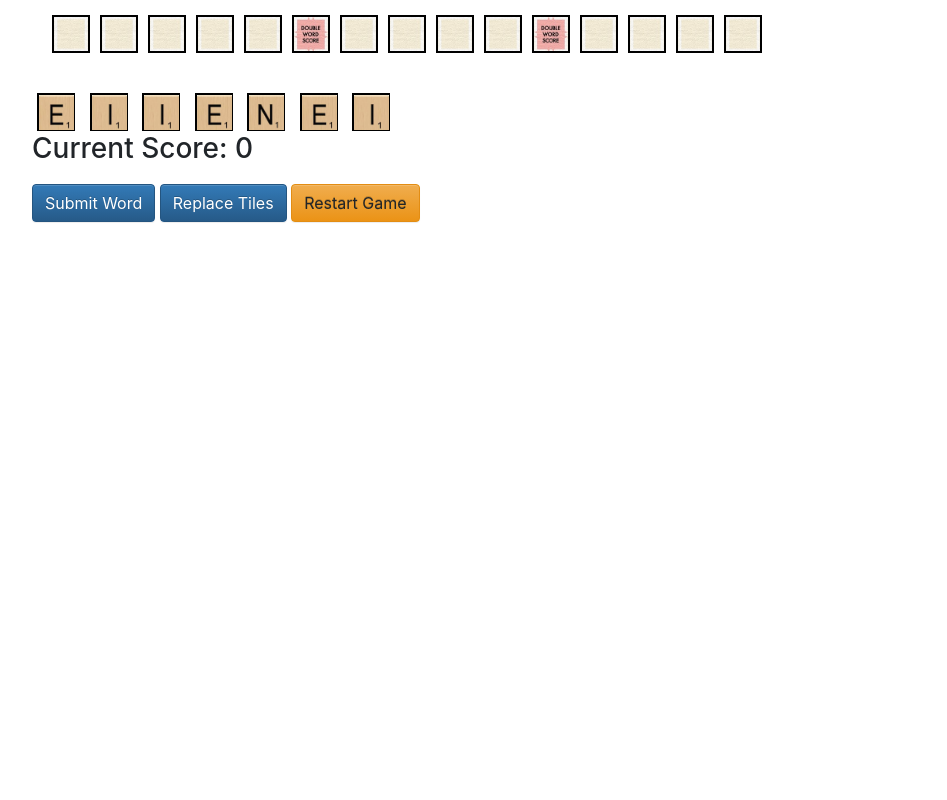
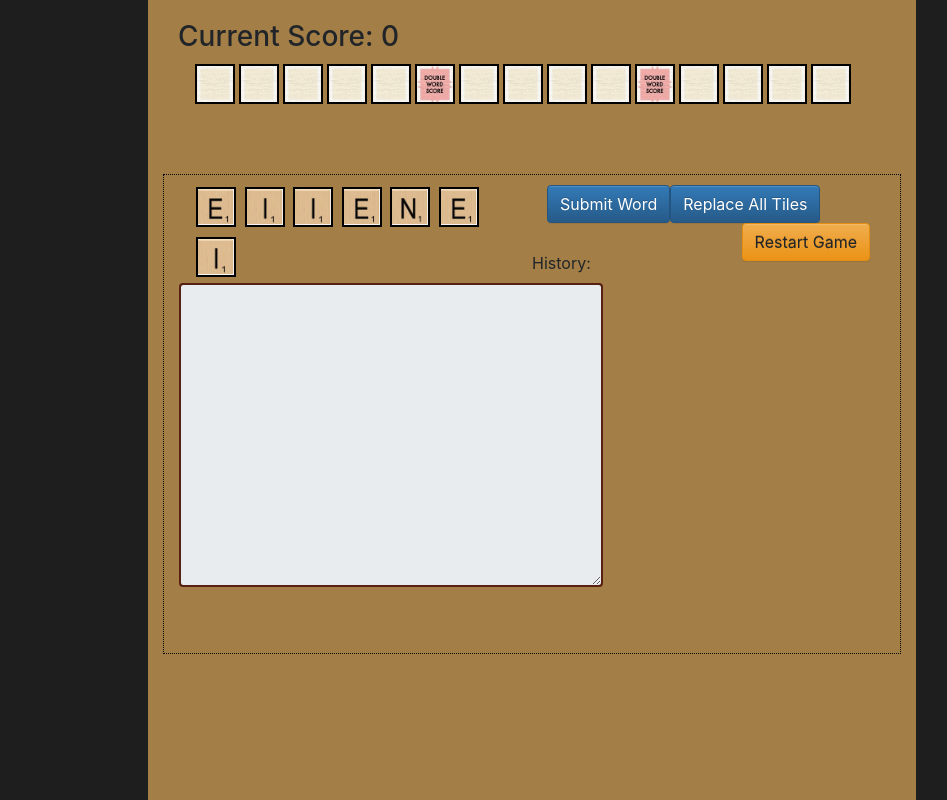
Before and after one commit to Kevoot/GUI_Course, a PHP site: page /final/index.html in a window 1280 px wide. Shown: the whole page, without its empty margins (108-1055 px from the left). Run offline with PHP 8.4, Linux system fonts and the light colour scheme.

Commit message:
Completed final assignment

```diff
--- a/final/css/main.css
+++ b/final/css/main.css
@@ -1,12 +1,101 @@
-#content {
-  width: 1000px;
-  margin: auto;
+/**
+ *	File: https://kevoot.github.io/GUI_Course/final/css/main.css
+ *  Assignment 9: Implementing a Bit of Scrabble with Drag-and-Drop
+ *	Name: Kevin Holmes
+ *	Email: kevin_holmes@student.uml.edu
+ * 	Status: CS Undergrad
+ *	Last Modified: 12/19/2018 3:34PM
+ *  Description: CSS transitions for the holders of both the rack and
+ *               game board spaces are set here to provide visual
+ *               clarity to the user. Other than that, very basic layout
+ *               setting on each container.
+ */
+
+body {
+  background-color: rgb(30, 30, 30);
 }
 
+/*
+ * Set the size contraints on the main container
+ */
+#content {
+  width: 60%;
+  height: 800px;
+  margin: 0px auto;
+  background-color: rgb(163, 126, 70);
+}
+
+/*
+ * Make the input section stand out with a border and separate layout
+ */
+#input {
+  border: dotted 1px black;
+  top: 50px;
+  position: relative;
+  margin: 0px auto;
+  height: 60%;
+}
+
+/*
+ * Space out the rack and buttons from the top of the input board
+ */
+#playerpieces, #buttoncontainer  {
+  top: 10px;
+}
+
+/*
+ * Center the row of game board squares with the score text situated above it
+ */
+#gameboard, #scorecontainer {
+  top: 20px;
+  margin: 0px auto;
+}
+
+/*
+ * Force buttons and player pieces to the left of their respective forms
+ */
+#submit, #reroll, #playerpieces {
+  float: left;
+}
+
+/*
+ * Force container for buttons to the right of the rack, and restart button further from normal play buttons
+ */
+#restart, #buttoncontainer {
+  float: right;
+}
+
+/*
+ * Situate the label above and left of the history textarea
+ */
+#historytextlabel {
+  margin-top: 10%;
+  display: block;
+}
+
+/*
+ * Nice and noticeable
+ */
+#errortext {
+  color: rgb(177, 50, 50);
+}
+
+/*
+ * history text area should be left justified below the rack
+ */
+.brown-border textarea {
+  border: 2px solid #572013;
+  width: 60%;
+  float: left;
+}
+
+/*
+ * Each box needs static square dimensions. The background image itself
+ * will be inserted programmatically
+ */
 .box {
   height: 35px;
   width: 35px;
-    /*background-image: url("../img/Scrabble_Tile_Blank.jpg");*/
   background-image: none;
   background-size: cover;
   position: relative;
@@ -15,153 +104,50 @@
   cursor: pointer;
 }
 
+/*
+ * Change the border on items being dragged
+ */
 .held {
   border: solid 1px black;
 }
 
+/*
+ * holder and double holder are responsible for receiving the boxes. They are square but slightly
+ * larger to accomodate. Should always go next to one another
+ */
 .holder, .double-holder {
-    height: 38px;
-    width: 38px;
-    margin: 5px;
+  height: 40px;
+  width: 40px;
+  margin: 2px;
   border: solid 2px black;
   background-size: cover;
   display: inline-block;
 }
 
+/*
+ * blank board square (or rack space)
+ */
 .holder {
   background-image: url("../img/back_blank.jpg");
 }
 
+/*
+ * For game board spaces with a multiplier
+ */
 .double-holder {
   background-image: url("../img/back_double_word.jpg");
 }
 
+/*
+ * When hovering over an empty holder, swap the board to be visually apparent
+ */
 .hovered {
   border: dotted 5px black;
 }
 
+/*
+ * Force tile invisible when dragStart is called
+ */
 .invisible {
   display: none;
 }
-
-  #container {
-    top: 10px;
-    position: relative;
-  }
-
-  #playerpieces, #button-container {
-      top: 10px;
-      position: relative;
-  }
-
-  .letter-tile {
-    background-image: none;
-  }
-
-  .a-tile {
-    background-image: url("../img/Scrabble_Tile_A.jpg");
-  }
-
-  .b-tile {
-    background-image: url("../img/Scrabble_Tile_B.jpg");
-  }
-
-  .c-tile {
-    background-image: url("../img/Scrabble_Tile_C.jpg");
-  }
-
-  .d-tile {
-    background-image: url("../img/Scrabble_Tile_D.jpg");
-  }
-
-  .e-tile {
-    background-image: url("../img/Scrabble_Tile_E.jpg");
-  }
-
-  .f-tile {
-    background-image: url("../img/Scrabble_Tile_F.jpg");
-  }
-
-  .g-tile {
-    background-image: url("../img/Scrabble_Tile_G.jpg");
-  }
-
-  .h-tile {
-    background-image: url("../img/Scrabble_Tile_H.jpg");
-  }
-
-  .i-tile {
-    background-image: url("../img/Scrabble_Tile_I.jpg");
-  }
-
-  .j-tile {
-    background-image: url("../img/Scrabble_Tile_J.jpg");
-  }
-
-  .k-tile {
-    background-image: url("../img/Scrabble_Tile_K.jpg");
-  }
-
-  .l-tile {
-    background-image: url("../img/Scrabble_Tile_L.jpg");
-  }
-
-  .m-tile {
-    background-image: url("../img/Scrabble_Tile_M.jpg");
-  }
-
-  .n-tile {
-    background-image: url("../img/Scrabble_Tile_N.jpg");
-  }
-
-  .o-tile {
-    background-image: url("../img/Scrabble_Tile_O.jpg");
-  }
-
-  .p-tile {
-    background-image: url("../img/Scrabble_Tile_P.jpg");
-  }
-
-  .q-tile {
-    background-image: url("../img/Scrabble_Tile_Q.jpg");
-  }
-
-  .r-tile {
-    background-image: url("../img/Scrabble_Tile_R.jpg");
-  }
-
-  .s-tile {
-    background-image: url("../img/Scrabble_Tile_S.jpg");
-  }
-
-  .t-tile {
-    background-image: url("../img/Scrabble_Tile_T.jpg");
-  }
-
-  .u-tile {
-    background-image: url("../img/Scrabble_Tile_U.jpg");
-  }
-
-  .v-tile {
-    background-image: url("../img/Scrabble_Tile_V.jpg");
-  }
-
-  .w-tile {
-    background-image: url("../img/Scrabble_Tile_W.jpg");
-  }
-
-  .x-tile {
-    background-image: url("../img/Scrabble_Tile_X.jpg");
-  }
-
-  .y-tile {
-    background-image: url("../img/Scrabble_Tile_Y.jpg");
-  }
-
-  .z-tile {
-    background-image: url("../img/Scrabble_Tile_Z.jpg");
-  }
-
-  .blank-tile {
-    background-image: url("../img/Scrabble_Tile_BLANK.jpg");
-  }
--- a/final/index.html
+++ b/final/index.html
@@ -1,23 +1,16 @@
 <!--
-	File: https://kevoot.github.io/GUI_Course/hw6/index.html
-	Assignment 6: Creating an Interactive Table
+
+    File: https://kevoot.github.io/GUI_Course/final/index.html
+    Assignment 9: Implementing a Bit of Scrabble with Drag-and-Drop
     	Name: Kevin Holmes
     	Email: kevin_holmes@student.uml.edu
     	Status: CS Undergrad
-	Last Modified: 11/12/2018 6:25PM
-    Description: This page gives the user input elements to enter in
-        values for the start and end of two number ranges, x and y.
-        x and y are used to dynamically (programmatically) generate
-        a multiplication table styled with css. It has error handling
-        in the form of a validation function checkValues(). If the
-        input has and errors such as range too large, or the range
-        values being flip-flopped, a popup modal will appear which
-        will describe and where to find the errors.
+    	Last Modified: 12/19/2018 3:34PM
+    Description: This file is fairly simple in terms of layout as
+                 many of the elements are generated or handled
+                 programmatically in js. Really all that's needed
+                 here is a few containers to apply CSS to.
 
-    This file: The html for layout. Some elements such as the table
-        and the modal text do not yet have any children. These
-        elements have their children generated programmatically
-        during runtime.
 -->
 
 <!DOCTYPE html>
@@ -44,14 +37,22 @@
 </head>
 
 <body>
-    <div id="content">
-    <div id="gameboard">
+    <div id="content" class="col-md-12">
+        <div id="scorecontainer" class="col-md-12">
+            <h3 id="score">Current Score: 0</h3>
+        </div>
+        <div id="gameboard" class="col-md-12">
             <!--Populated programmatically-->
         </div>
-    <br >
+        <br>
+        <!-- Hidden initially, shown if a gap is found in user words -->
+        <div id="errorcontainer">
+            <h3 id="errortext"></h3>
+        </div>
 
-    <!--Player tiles-->
-    <div id="playerpieces">
+        <div id="input" class="col-md-12">
+            <!--Player tile rack and pieces-->
+            <div id="playerpieces" class="col-md-6">
                 <div id="playerHolder0" class="holder">
                     <div class="box" draggable="true"></div>
                 </div>
@@ -74,17 +75,22 @@
                     <div class="box" draggable="true"></div>
                 </div>
             </div>
-    <div>
-        <h3 id="score">Current Score: 0</h3>
+            <div id="buttoncontainer" class="col-md-6">
+                <button type="button" class="btn btn-primary" id="submit">Submit Word</button>
+                <button type="button" class="btn btn-primary" id="reroll">Replace All Tiles</button>
+                <button type="button" class="btn btn-warning" id="restart">Restart Game</button>
             </div>
-    <div id="button-container">
-        <button type="button" class="btn btn-primary" id="submit">Submit Word</button>
-        <button type="button" class="btn btn-primary" id="reroll">Replace Tiles</button>
-        <button type="button" class="btn btn-warning" id="reset">Restart Game</button>
+            <!-- Keeps a running log of plays by user-->
+            <div class="form-group brown-border">
+                <label for="historytext" id="historytextlabel">History:</label>
+                <textarea class="form-control" id="historytext" readonly="true" rows="12"></textarea>
+            </div>
         </div>
     </div>
 
+    <!-- Data structure holding enumeration of tiles and correlated values-->
     <script src="./js/tileConfig.js"></script>
+
     <script src="./js/main.js"></script>
 </body>
 
--- a/final/js/main.js
+++ b/final/js/main.js
@@ -1,34 +1,46 @@
-function createBoard() {
-    let str = '<div id="container"><div class="col-md-12">';
-    for (let i = 0; i < BOARD_WIDTH; i++) {
-        if (i === 5 || i === 10) {
-            str += '<div class="holder double-holder boardHolder" id="holder' + i + '"></div>';
-        }
-        else {
-            str += '<div class="holder boardHolder" id="holder' + i + '"></div>';
-        }
-    }
-    str += '</div>'
-
-    return str;
-}
+/**
+ *	File: https://kevoot.github.io/GUI_Course/final/js/main.js
+ *  Assignment 9: Implementing a Bit of Scrabble with Drag-and-Drop
+ *	Name: Kevin Holmes
+ *	Email: kevin_holmes@student.uml.edu
+ * 	Status: CS Undergrad
+ *	Last Modified: 12/19/2018 3:34PM
+ *  Description: The main idea here is to mirror changes between
+ *               the visual elements being changed, and the gameBoard
+ *               data structure so it will be easy to update scores and
+ *               manipulate the data
+ *
+ *  This file: Contains all of the jquery handlers, error handling, and
+ *             manipulation of the game board data structure itself. Also
+ *             contained within is all of the page's initialization steps
+ *
+ *  NOTE: No extra credit was attempted in this version, so only one row
+ *        of tiles for the gameboard and no word checking
+ */
 
 const BOARD_WIDTH = 15;
 
+// data model of the board's placed pieces, values, and status if it is played during current turn or not
 let gameBoard = [];
 
-let boxes = [];
+// Bag of all tiles filled by tileConfig
 let tileBag = [];
+
+// Currently dragging box
 let curBox;
-let curDraggingLetter = "";
+
+// Running total score for current game
 let curScore;
 
+/**
+ * initializes the set of useable tiles, the gameboard data structure, and adds listeners to boxes/holders
+ */
 function init() {
     createTileBag();
-    createGameBoard();
-    document.getElementById("gameboard").innerHTML = createBoard();
+    createGameBoardData();
+    document.getElementById("gameboard").innerHTML = createBoardDiv();
 
-    boxes = document.getElementsByClassName('box');
+    let boxes = document.getElementsByClassName('box');
     for (let box of boxes) {
         box.addEventListener("dragstart", handleDragStart);
         box.addEventListener("dragend", handleDragEnd);
@@ -48,6 +60,27 @@ function init() {
     curScore = 0;
 }
 
+/**
+ * Writes a new board into the container. Also adds two multiplier squares to the row
+ */
+function createBoardDiv() {
+    let str = '<div id="container"><div class="col-md-12">';
+    for (let i = 0; i < BOARD_WIDTH; i++) {
+        if (i === 5 || i === 10) {
+            str += '<div class="holder double-holder boardHolder" id="holder' + i + '"></div>';
+        }
+        else {
+            str += '<div class="holder boardHolder" id="holder' + i + '"></div>';
+        }
+    }
+    str += '</div>'
+
+    return str;
+}
+
+/**
+ * iterates through each letter and pushes that number of tiles of that letter to the "bag"
+ */
 function createTileBag() {
     for (let element in tileConfig) {
         for (let i = 0; i < tileConfig[element].count; i++) {
@@ -56,7 +89,10 @@ function createTileBag() {
     }
 }
 
-function createGameBoard() {
+/**
+ * Initializes the game board data structure and sets the locations for score multipliers
+ */
+function createGameBoardData() {
     for (let i = 0; i < BOARD_WIDTH; i++) {
         // Set slots 5 and 10 as double word score
         let multiplier = false;
@@ -68,33 +104,60 @@ function createGameBoard() {
     }
 }
 
+/**
+ * @summary Removes the value from the current holder in prepartion for placing in the new holder.
+ * @param {DragEvent} evt item that is being dragged
+ */
 function handleDragStart(evt) {
     this.className += " held"
 
     setTimeout(() => this.className = "invisible", 0);
     curBox = this;
+    let holderNumber = "";
 
-    let holderNumber = parseInt(evt.target.id.substring(6));
+    if (this.className.indexOf("holder") !== -1) {
+        holderNumber = parseInt(evt.target.id.substring(6));
+    }
+    else {
+        holderNumber = parseInt(evt.target.parentElement.id.substring(6));
+    }
+
     if (!isNaN(holderNumber)) {
         gameBoard[holderNumber].currentLetter = undefined;
     }
 }
 
+/**
+ * @summary Removes the value from the current holder in prepartion for placing in the new holder.
+ * @param {DragEvent} evt item that is being dragged
+ */
 function handleDragEnd(evt) {
     this.className = "box"
 }
 
-function handleDragOver(e) {
-    e.preventDefault()
+/**
+ * @summary Stops unnecessary events from firing
+ * @param {DragEvent} evt item that is being dragged
+ */
+function handleDragOver(evt) {
+    evt.preventDefault()
 }
 
-function handleDragEnter(e) {
+/**
+ * @summary Swaps the class of a holder to visually show the tile can be placed at that location
+ * @param {DragEvent} evt item that is being dragged
+ */
+function handleDragEnter(evt) {
     if (curBox !== undefined && this.children.length < 1) {
-        e.preventDefault()
+        evt.preventDefault()
         this.className += " hovered"
     }
 }
 
+/**
+ * @summary Swaps the class if the tile wasn't dropped back to the default visual status
+ * @param {DragEvent} evt item that is being dragged
+ */
 function handleDragLeave(evt) {
     // If the holder already has something in it, don't allow.
     if (this.children.length > 0) {
@@ -118,6 +181,11 @@ function handleDragLeave(evt) {
     }
 }
 
+/**
+ * @summary Depending on whether or not it's the player rack or the gameboard, sets the class
+ *          to update the visual status and then write the letter to the gameboard location
+ * @param {DragEvent} evt item that is being dragged
+ */
 function HandleDrop(evt) {
     // If the holder already has something in it, don't allow.
     if (this.children.length > 0) {
@@ -152,6 +220,9 @@ function HandleDrop(evt) {
     }
 }
 
+/**
+ * @summary Randomly removes tiles from the tileBag and places it on the player's rack
+ */
 function fillPlayerTiles() {
     boxes = document.getElementsByClassName('box');
     for (let box of boxes) {
@@ -163,10 +234,11 @@ function fillPlayerTiles() {
     }
 }
 
+// On submit, find the first new letter, append leading letters from previous moves (if any), and find the
+// end markers. If the player has placed pieces with a gap, throws and error and doesn't submit move for scoring
 $(document).on('click', '#submit', () => {
     let startIndex = -1;
     let endIndex = -1;
-    let resultWord = "";
 
     // Find the first populated entry
     for (let i = 0; i < BOARD_WIDTH; i++) {
@@ -181,10 +253,19 @@ $(document).on('click', '#submit', () => {
         return;
     }
     else {
+        // Adjust to include anything attached directly to the front
+        if (startIndex > 0 && gameBoard[startIndex - 1].currentLetter) {
+            for (let i = startIndex - 1; i >= 0; i--) {
+                if (gameBoard[i].currentLetter && gameBoard[i].previouslySet) {
+                    startIndex = i;
+                }
+            }
+        }
+
         // Scan until the last letter is found
+        // No need to adjust here, it will accept if the piece was previously set
         for (let i = startIndex; i < BOARD_WIDTH; i++) {
             if (gameBoard[i].currentLetter) {
-                resultWord += gameBoard[i].currentLetter;
                 endIndex = i;
             }
             else {
@@ -192,9 +273,7 @@ $(document).on('click', '#submit', () => {
             }
         }
 
-        // Do some error checking now, previously played words shouldn't be factored into this
-        // This isn't strictly necessary when the board is a singular row, but in case it was
-        // 2D, this would be necessary.
+        // If there is a gap in pieces this round, throw an error
         if (endIndex !== (BOARD_WIDTH) - 1) {
             for (let i = endIndex + 1; i < BOARD_WIDTH; i++) {
                 if (gameBoard[i].currentLetter && !gameBoard[i].previouslySet) {
@@ -204,18 +283,41 @@ $(document).on('click', '#submit', () => {
             }
         }
 
+        // If by this point we haven't hit any issues, we can clear any previous errors
+        clearErrors();
+
         completeTurn(startIndex, endIndex);
     }
 });
 
+// Replaces all user tiles with new ones from the bag
 $(document).on('click', '#reroll', () => {
     dealTiles(true);
+    updateHistory("Replaced all tiles");
 })
 
+// Reinitializes all data structures and html elements to start a new game (except for the history textarea)
+$(document).on('click', '#restart', () => {
+    boxes = [];
+    tileBag = [];
+    gameBoard = [];
+    curBox = undefined;
+    curScore = 0;
+    $('#score').html("Current Score: 0");
+
+    init();
+    updateHistory("Started a new game!");
+})
+
+/**
+ * @summary Removes all event handlers for played areas so they cannot be manipulated in later turns. It then
+ *          calculates new score and updates information in history text area
+ * @param {number} start index of the start of the word
+ * @param {number} end  index of the end of the word
+ */
 function completeTurn(start, end) {
     for (let i = start; i <= end; i++) {
-        gameBoard[i].previouslySet = true;
-        // Remove event handlers for that piece
+        // Remove event handlers for that piece and holder
         let holder = document.getElementById('holder' + i);
         let box = holder.children[0];
 
@@ -226,18 +328,52 @@ function completeTurn(start, end) {
 
         box.removeEventListener("dragstart", handleDragStart);
         box.removeEventListener("dragend", handleDragEnd);
+    }
+
+    // Concat the word together
+    let word = "";
+    for (let i = start; i <= end; i++) {
+        word += gameBoard[i].currentLetter;
+    }
 
 
+    let points = calculateWordScore(start, end);
+    updateHistory("Played: " + word + " for " + points + " points");
+    console.log("Played: " + word + " for " + points + " points");
+    updateScore(points);
+    dealTiles();
+
+    // Make sure all slots in the gameboard are flagged as non-writeable now.
+    for (let i = start; i <= end; i++) {
+        gameBoard[i].previouslySet = true;
     }
-    updateScore(calculateWordScore(start, end));
-    dealTiles();
 }
 
+/**
+ * @summary Appends a string to the bottom of the history text area and scroll to the bottom
+ * @param {string} str string to append to the bottom of the history text area
+ */
+function updateHistory(str) {
+    // Now force the text area to scroll to the bottom
+    var textarea = document.getElementById('historytext');
+    textarea.value += '\n' + str;
+    textarea.scrollTop = textarea.scrollHeight;
+}
+
+/**
+ * @summary Updates the current running score and sets the html accordingly
+ * @param {number} num number to add to the previous score
+ */
 function updateScore(num) {
     curScore = curScore + num;
     $('#score').html("Current Score: " + curScore);
 }
 
+/**
+ * @summary Calculates the full value of the played word and applies any multipliers
+ * @param {number} start index of the start of the current word
+ * @param {number} end  index of the end of the current word
+ */
 function calculateWordScore(start, end) {
     let multiplierFlag = false;
     let wordTotal = 0;
@@ -255,6 +391,10 @@ function calculateWordScore(start, end) {
     return wordTotal;
 }
 
+/**
+ * @summary Replaces empty player slots with new tiles or replaces all of them based on the param
+ * @param {boolean} replace Whether or not to replace all current player tiles or just fill the gaps
+ */
 function dealTiles(replace) {
     for (let i = 0; i < 7; i++) {
         let holder = document.getElementById('playerHolder' + i);
@@ -262,8 +402,12 @@ function dealTiles(replace) {
             holder.innerHTML = '';
         }
         if (holder.children.length < 1) {
+
+            // Randomly grab a new piece
             r = Math.floor(Math.random() * tileBag.length);
             let letter = tileBag.splice(r, 1)[0];
+
+            // Set attributes and classes
             let newDiv = document.createElement("div");
             newDiv.draggable = true;
             newDiv.setAttribute("letter", letter);
@@ -271,20 +415,26 @@ function dealTiles(replace) {
             $(newDiv).css("background-image", "url('./img/Scrabble_Tile_" + letter + ".jpg')");
             $(newDiv).css("background-size", "cover");
 
+            // Add event listeners for new piece and push into blank holder
             newDiv.addEventListener("dragstart", handleDragStart);
             newDiv.addEventListener("dragend", handleDragEnd);
-
             holder.appendChild(newDiv);
         }
     }
 }
 
-function handleSingleLetterError() {
-    console.log("Can't play single letter words!");
+/**
+ * @summary If there is a gap between tiles, inform the user to take action
+ */
+function handleTilesDisconnectedError() {
+    $('#errortext').html("Tiles are disconnected, check your placement!");
 }
 
-function handleTilesDisconnectedError() {
-    console.log("Tiles are disconnected, check your placement!");
+/**
+ * @summary clears errors from the error div underneath the board
+ */
+function clearErrors() {
+    $('#errortext').html("");
 }
 
 function main() {
```
Also changed, not shown: final/js/tileConfig.js (+14 -0 lines). Lines whose indentation alone changed are shown as unchanged.
